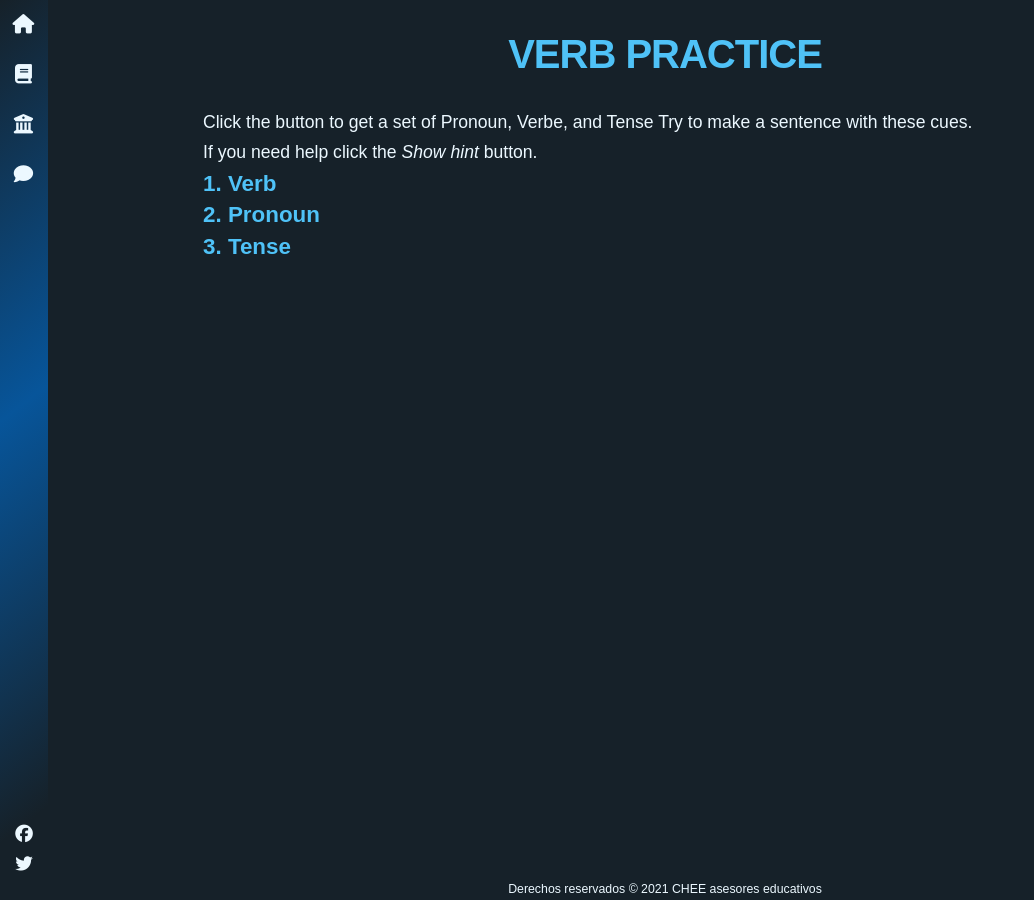
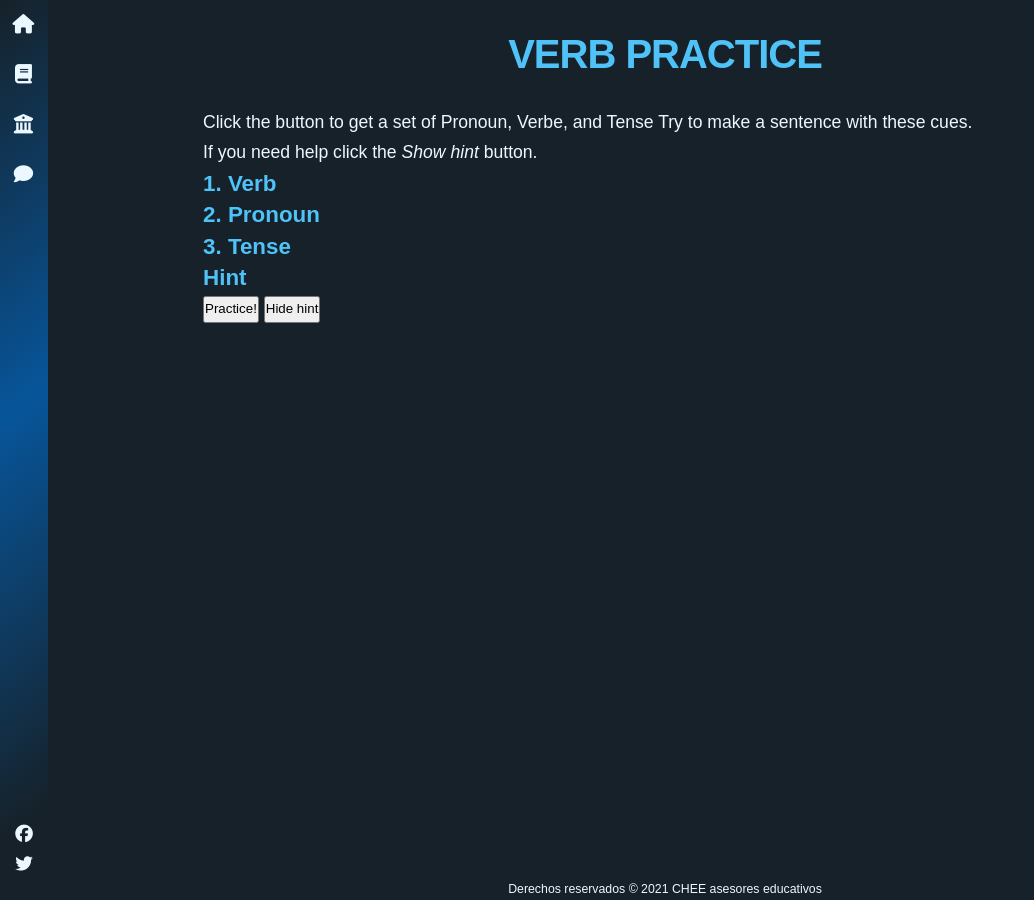
Before and after one commit to camachevaz/ESL, a Jekyll site: the page built from _posts/2021-12-14-verbos.markdown, in a window 1280 px wide. Shown: the whole page, without its empty margins (0-1034 px from the left). Built offline with Jekyll 4.4.1, drawn with Linux system fonts in a browser that asks for light colours; nearby versions of some CDN libraries; some web fonts are replaced.

Commit message:
Update 2021-12-14-verbos.markdown

```diff
--- a/_posts/2021-12-14-verbos.markdown
+++ b/_posts/2021-12-14-verbos.markdown
@@ -23,6 +23,11 @@ If you need help click the *Show hint* button.
 ## 3. Tense
 
 <p id="tense"></p>
+
+## Hint
+
+<button type="button" value="Practice!" onclick="getPractice()">Practice!</button>
+<button id="toggle" type="button" value="Practice!" onclick="toggleHint()">Hide hint</button>
 
 {% comment %}
 <table id="verbs">
```
